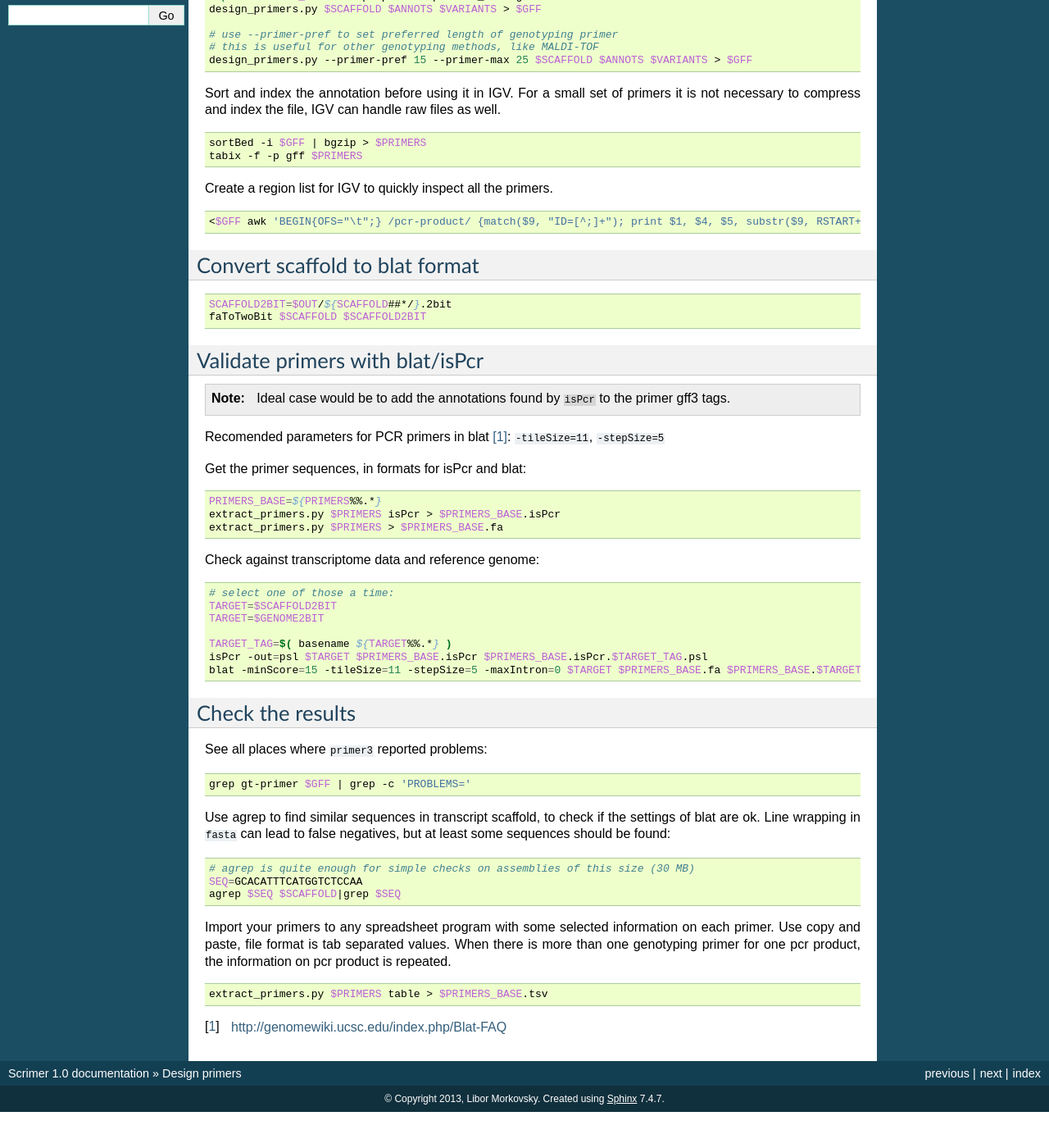
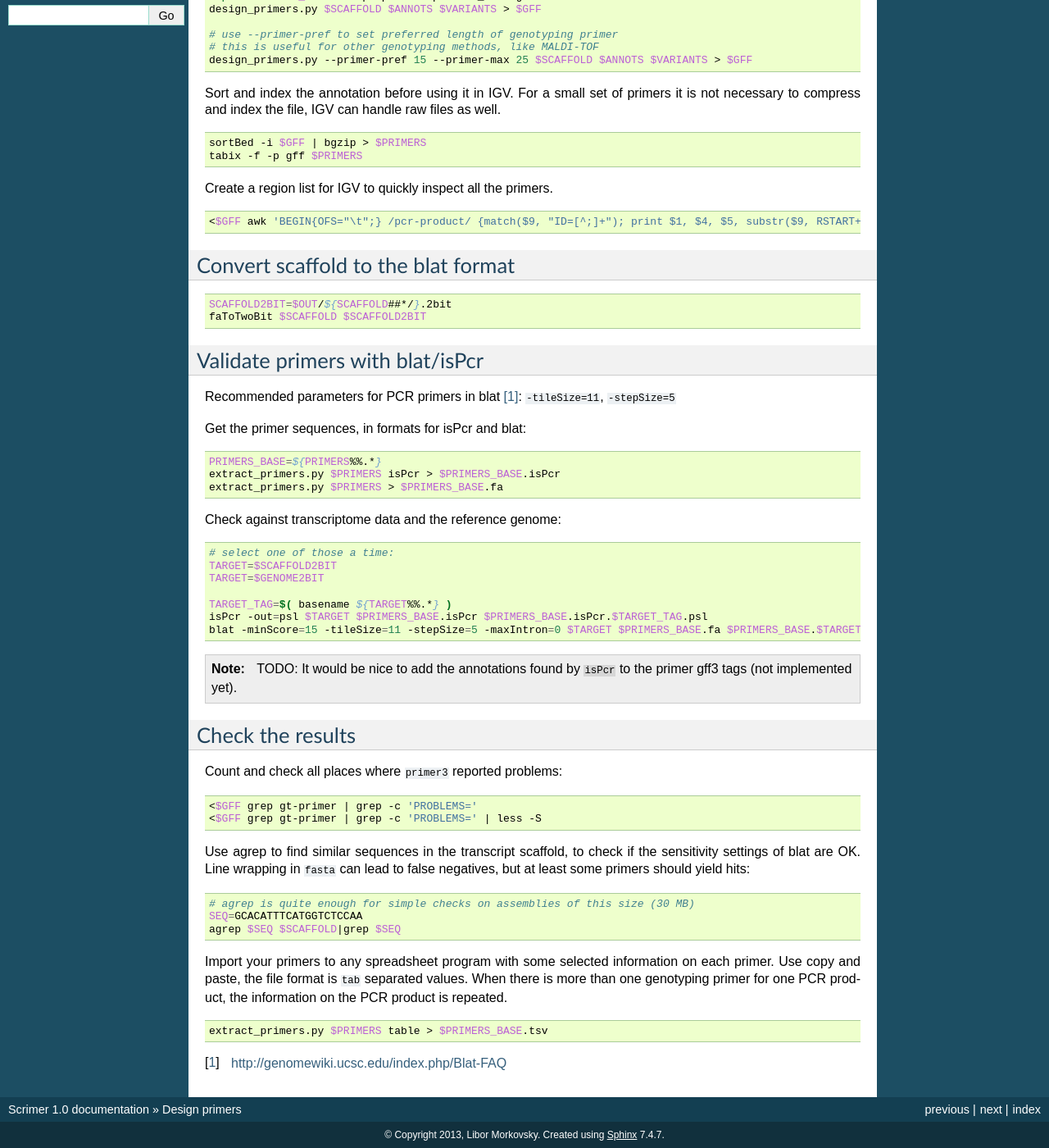
Before and after one commit to libor-m/scrimer, a Sphinx documentation site: the page built from doc/6-design-primers.rst, in a window 1280 px wide and 1400 px high, scrolled down 422 px. Shown: the whole window at 82% size. Built offline with Sphinx 7.4.7, drawn with Linux system fonts in a browser that asks for light colours; before the commit the page ends 1778 px from its top, so only the background shows below that; some of the changed text lies outside the part shown.

Commit message:
language revision, part 2

```diff
--- a/doc/2-reference-assembly.rst
+++ b/doc/2-reference-assembly.rst
@@ -1,5 +1,5 @@
-Create a reference assembly
-==========================
+Assemble reads into contigs
+===========================
 
 Use newbler to assemble the reads
 ---------------------------------
--- a/doc/6-design-primers.rst
+++ b/doc/6-design-primers.rst
@@ -43,8 +43,8 @@
 
     <$GFF awk 'BEGIN{OFS="\t";} /pcr-product/ {match($9, "ID=[^;]+"); print $1, $4, $5, substr($9, RSTART+3, RLENGTH);}' > ${GFF%.*}.bed
 
-Convert scaffold to blat format
--------------------------------
+Convert scaffold to the blat format
+-----------------------------------
 
 .. code-block:: bash
 
@@ -54,11 +54,7 @@
 Validate primers with blat/isPcr
 --------------------------------
 
-.. note::
-
-    Ideal case would be to add the annotations found by ``isPcr`` to the primer gff3 tags.
-
-Recomended parameters for PCR primers in blat [#]_: ``-tileSize=11``, ``-stepSize=5``
+Recommended parameters for PCR primers in blat [#]_: ``-tileSize=11``, ``-stepSize=5``
 
 Get the primer sequences, in formats for isPcr and blat:
 
@@ -68,7 +64,7 @@
     extract_primers.py $PRIMERS isPcr > $PRIMERS_BASE.isPcr
     extract_primers.py $PRIMERS > $PRIMERS_BASE.fa
 
-Check against transcriptome data and reference genome:
+Check against transcriptome data and the reference genome:
 
 .. code-block:: bash
 
@@ -80,18 +76,23 @@
     isPcr -out=psl $TARGET $PRIMERS_BASE.isPcr $PRIMERS_BASE.isPcr.$TARGET_TAG.psl
     blat -minScore=15 -tileSize=11 -stepSize=5 -maxIntron=0 $TARGET $PRIMERS_BASE.fa $PRIMERS_BASE.$TARGET_TAG.psl
 
+.. note::
+
+    TODO: It would be nice to add the annotations found by ``isPcr`` to the primer gff3 tags (not implemented yet).
+
 Check the results
 -----------------
 
-See all places where ``primer3`` reported problems:
+Count and check all places where ``primer3`` reported problems:
 
 .. code-block:: bash
 
-    grep gt-primer $GFF | grep -c 'PROBLEMS='
+    <$GFF grep gt-primer | grep -c 'PROBLEMS='
+    <$GFF grep gt-primer | grep -c 'PROBLEMS=' | less -S
 
-Use agrep to find similar sequences in transcript scaffold, to check if the
-settings of blat are ok. Line wrapping in ``fasta`` can lead to false negatives,
-but at least some sequences should be found:
+Use agrep to find similar sequences in the transcript scaffold, to check if the
+sensitivity settings of blat are OK. Line wrapping in ``fasta`` can lead to false negatives,
+but at least some primers should yield hits:
 
 .. code-block:: bash
 
@@ -100,8 +101,8 @@
     agrep $SEQ $SCAFFOLD|grep $SEQ
 
 Import your primers to any spreadsheet program with some selected information on each
-primer. Use copy and paste, file format is tab separated values. When there is more
-than one genotyping primer for one pcr product, the information on pcr product is repeated.
+primer. Use copy and paste, the file format is ``tab`` separated values. When there is more
+than one genotyping primer for one PCR product, the information on the PCR product is repeated.
 
 .. code-block:: bash
 
--- a/doc/igv.rst
+++ b/doc/igv.rst
@@ -11,7 +11,7 @@
   are shown in lighter color,
   produced in :doc:`5-choose-variants`
 - sample list - provides detailed information on variants in each sample
-- ``alldup.bam`` - details on coverage and SNP (colored) / INDEL (balck), in context menu
+- ``alldup.bam`` - details on coverage and SNP (colored) / INDEL (black), in the context menu
   choose ``Group alignments by > sample`` and ``Color alignments by > read group``,
   produced in :doc:`4-map-reads`
 - sequence
@@ -19,7 +19,7 @@
   produced in :doc:`6-design-primers`
 - ``lx5.sorted.gff3.gz`` - annotations for the scaffold - predicted and transferred exons,
   produced in :doc:`3-map-contigs`
-- floating window with list of designed primers, produced in :doc:`6-design-primers`
+- floating window with a list of designed primers, produced in :doc:`6-design-primers`
 
 How to get to this view
 -----------------------
@@ -27,6 +27,6 @@
 - run IGV (version 2.2 is used here)
 - ``Genomes > Load genome from file``, choose your scaffold
 - load all the tracks by ``File > Load from File``
-- rearrange tracks by dragging the label with mouse to your taste
+- rearrange tracks according to your preference by dragging the label with the mouse
 - choose ``Regions > Import Regions``, pick the ``.bed`` file created in :doc:`6-design-primers`,
   choose ``Regions > Region Navigator``
```
Also changed, not shown: doc/4-map-reads.rst (+13 -15 lines), doc/5-choose-variants.rst (+7 -7 lines), doc/components.rst (+11 -11 lines).
